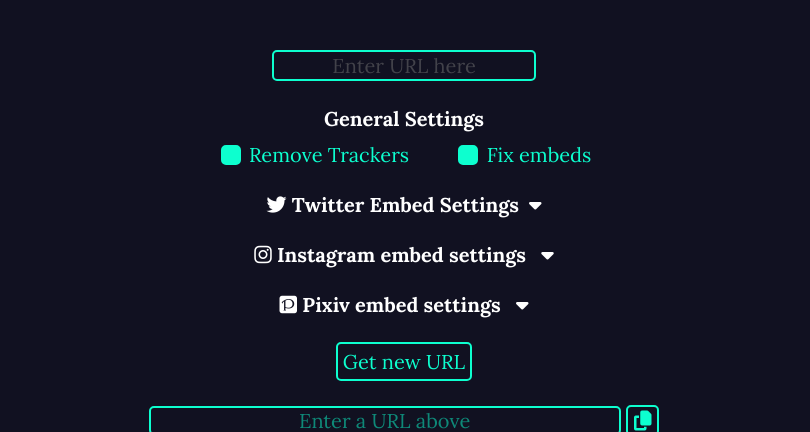
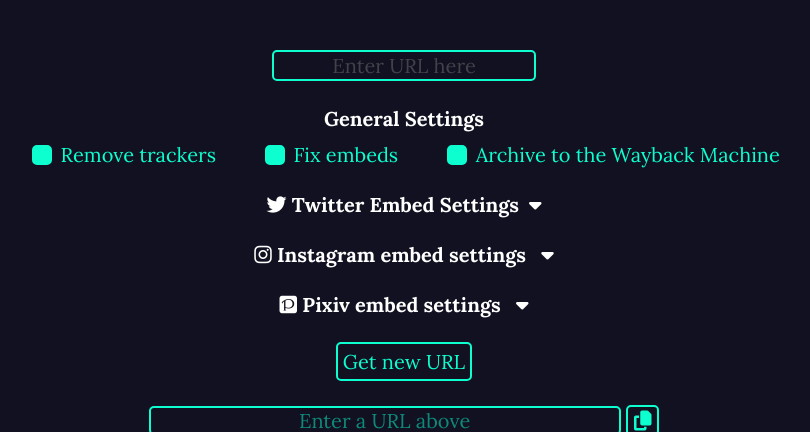
Before and after one commit to toxin-x/SuperURL, a FastAPI app: page / in a window 1280 px wide. Shown: the part 196-628 px from the top of the page, without its empty margins (236-1046 px from the left). Run offline with FastAPI, Linux system fonts and the light colour scheme; some web fonts are replaced.

Commit message:
add archive checkbox

```diff
--- a/templates/superurl.html
+++ b/templates/superurl.html
@@ -49,11 +49,15 @@
       <span id="settings-url" class="section">
         <span class="form-group">
           <input type="checkbox" id="clean" name="clean" value="1" checked />
-          <label for="clean">Remove Trackers</label> <!--maybe add an ⓘ that either links to embedinfo-->
+          <label for="clean">Remove trackers</label>
         </span>
         <span class="form-group">
           <input type="checkbox" id="fix" name="fix" value="1" checked />
           <label for="fix">Fix embeds</label>
+        </span>
+        <span class="form-group">
+          <input type="checkbox" id="archive" name="archive" value="1" checked />
+          <label for="archive">Archive to the Wayback Machine</label> <!--maybe add an ⓘ that links to info -->
         </span>
       </span>
 
```
